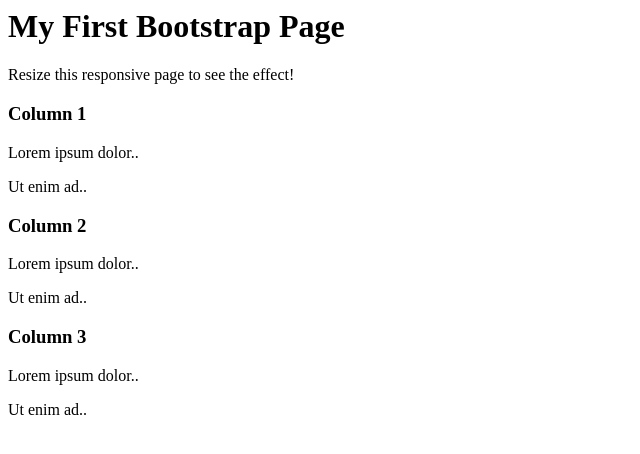
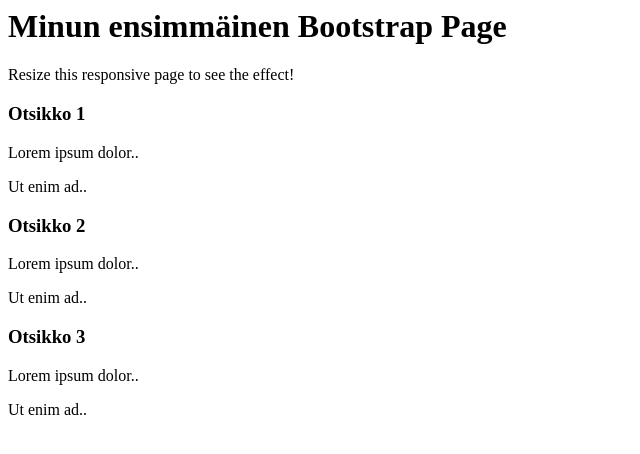
Before and after one commit to Testaus24/Testaus24.github.io, a plain HTML site: page index.html in a window 1280 px wide. Shown: the whole page, without its empty margins (0-640 px from the left). Drawn offline with Linux system fonts and the light colour scheme.

Commit message:
Add files via upload

```diff
--- a/index.html
+++ b/index.html
@@ -1,22 +1,22 @@
 <div class="jumbotron text-center">
-  <h1>My First Bootstrap Page</h1>
+  <h1>Minun ensimmäinen Bootstrap Page</h1>
   <p>Resize this responsive page to see the effect!</p>
 </div>
 
 <div class="container">
   <div class="row">
     <div class="col-sm-4">
-      <h3>Column 1</h3>
+      <h3>Otsikko 1</h3>
       <p>Lorem ipsum dolor..</p>
       <p>Ut enim ad..</p>
     </div>
     <div class="col-sm-4">
-      <h3>Column 2</h3>
+      <h3>Otsikko 2</h3>
       <p>Lorem ipsum dolor..</p>
       <p>Ut enim ad..</p>
     </div>
     <div class="col-sm-4">
-      <h3>Column 3</h3>
+      <h3>Otsikko 3</h3>
       <p>Lorem ipsum dolor..</p>
       <p>Ut enim ad..</p>
     </div>
```
